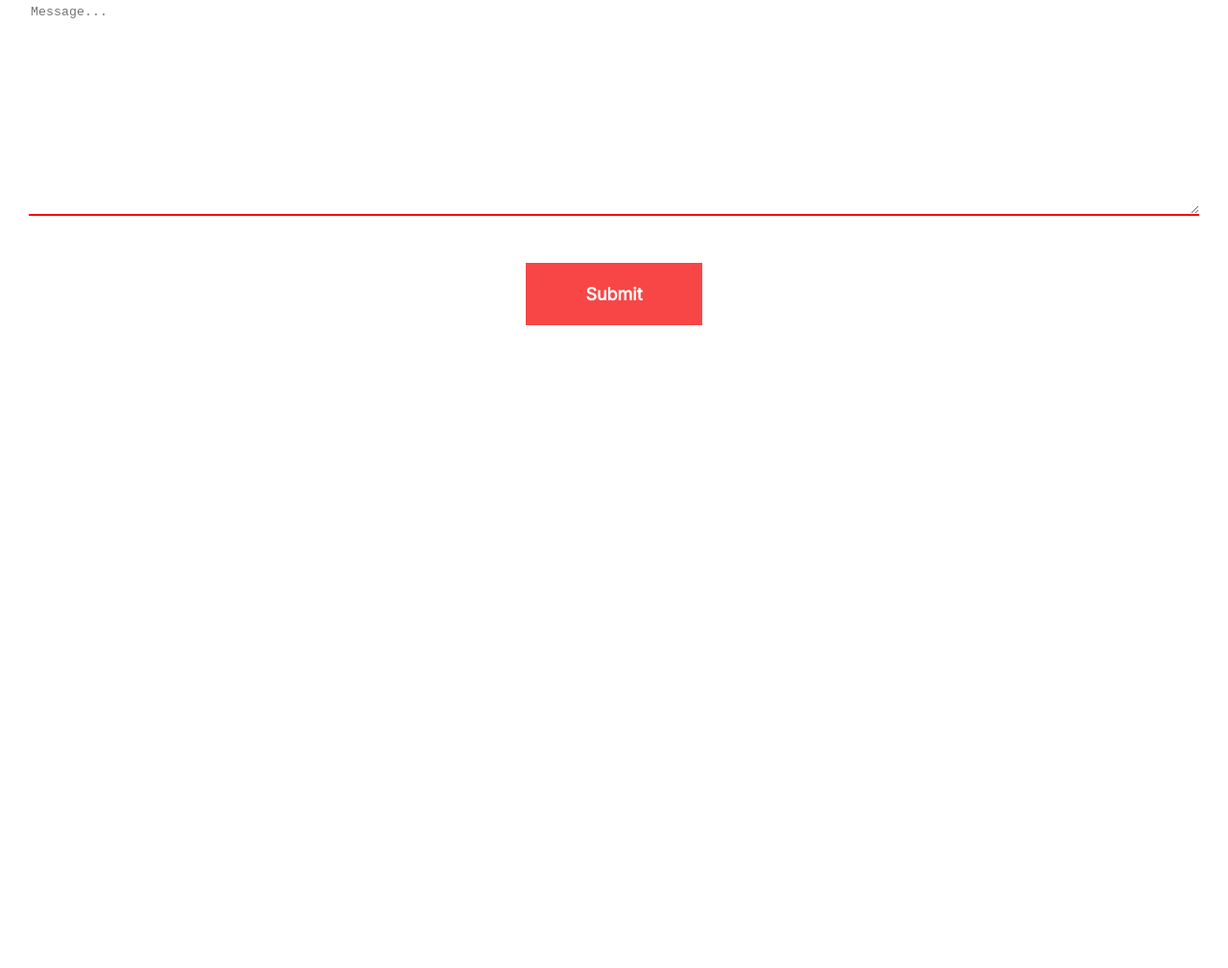
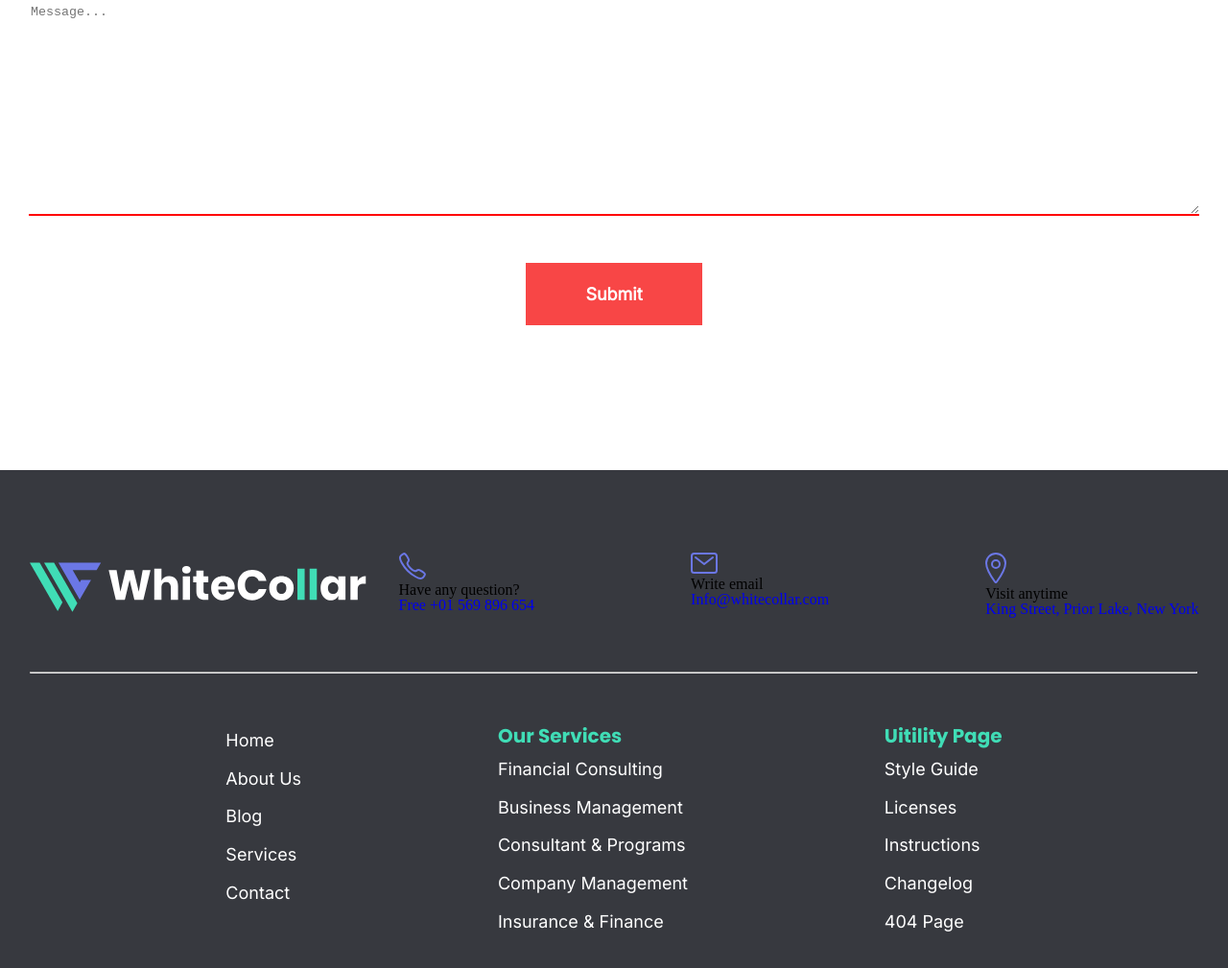
Before and after one commit to Nia-gabunia0/Niako-11, a plain HTML site: page index.html in a window 1280 px wide. Shown: the part 1665-2674 px from the top of the page at 96% size. Before the commit the page ends 2045 px from the top, so only its background shows below. Drawn offline with Linux system fonts and the light colour scheme.

Commit message:
Homework---11

```diff
--- a/css/style.css
+++ b/css/style.css
@@ -205,3 +205,68 @@
 .form-button:hover {
     background-color:#6B77E5;
 }
+/* Footer */
+
+.footer {
+	margin-top: 150px;
+	max-width: 1920px;
+	width: 100%;
+	height: 703px;
+    padding-top: 86px;
+	background-color: #37393F;
+
+}
+.footer-box {
+	max-width: 1219px;
+	width: 100%;
+	height: 68px;
+	margin: 0 auto;
+	justify-content: space-between;
+	align-items: center;
+}
+
+.logoo{
+    max-width: 385px;
+    width: 100%;
+    display: flex;
+}
+.little{
+    display: flex;
+    max-width: 834px;
+    width: 100%;
+    justify-content: space-between;
+}
+.footer-boxx{
+    display: flex;
+}
+.line {
+	max-width: 1217px;
+	width: 100%;
+	margin-top: 57px;
+}
+.info-div {
+    display: flex;
+    justify-content: space-evenly;
+    max-width: 1220px;
+    width: 100%;
+    margin: 0 auto;
+    margin-top: 50px;
+    margin-bottom: 50px;
+}
+.footer-ul-item{
+    height: 200px;
+}
+.footer-li-items {
+	color: #FFFFFF;
+    font-weight: 400;
+	font-size: 18px;
+	font-family: 'Inter', sans-serif;
+	line-height: 39.63px;
+}
+.textt{
+    color: #40DDB6;
+	font-family: 'Poppins', sans-serif;
+    font-weight: 600;
+    font-size: 20px;
+	line-height: 30px;
+}
--- a/index.html
+++ b/index.html
@@ -95,5 +95,73 @@
           </form>
         </section>
     </main>
+    <footer class="footer">
+      <div class="footer-box">
+        <div class="footer-boxx">
+          <div class="logoo">
+            <img src="images/Logo2.svg" alt="logo">
+          </div>
+          <div class="little">
+            <div class="icons-info2">
+              <img src="images/Icon-tel.svg" alt="tel">
+              <div class="div-txt2">
+                <h4>Have any question?</h4>
+                <p><a href="+01 569  896 654">Free +01 569  896 654</a> </p>
+              </div>
+            </div>
+            <div class="icons-info2">
+              <img src="images/Icon-email.svg" alt="email">
+              <div class="div-txt2">
+                <h4>Write email</h4>
+                <p><a href="mailto:Info@whitecollar.com">Info@whitecollar.com</a></p>
+              </div>
+            </div>
+            <div class="icons-info2">
+              <img src="images/Icon.svg" alt="location">
+              <div class="div-txt2">
+                <h4>Visit anytime</h4>
+                <p><a href="<iframe src="https://www.google.com/maps/embed?pb=!1m18!1m12!1m3!1d2835.332626187736!2d-93.4270653247374!3d44.71282258325854!2m3!1f0!2f0!3f0!3m2!1i1024!2i768!4f13.1!3m3!1m2!1s0x87f615d41e34597b%3A0x1200e3598a1ec4cf!2sPLate!5e0!3m2!1ska!2sge!4v1697656326164!5m2!1ska!2sge" width="600" height="450" style="border:0;" allowfullscreen="" loading="lazy" referrerpolicy="no-referrer-when-downgrade"></iframe>King Street,
+                  Prior Lake, New York</a>
+                  </p>
+              </div>
+            </div>
+          </div>
+        </div>
+        <div class="line">
+          <hr style="color: #6c6d72">
+        </div>
+        <div class="info-div">
+          <ul class="footer-ul-item">
+            <li class="footer-li-items">Home</li>
+            <li class="footer-li-items">About Us</li>
+            <li class="footer-li-items">Blog</li>
+            <li class="footer-li-items">Services</li>
+            <li class="footer-li-items">Contact</li>
+          </ul>
+          <div>
+            <h3 class="textt">Our Services</h3>
+            <ul class="footer-ul-item">
+              <li class="footer-li-items">Financial Consulting</li>
+              <li class="footer-li-items">Business Management</li>
+              <li class="footer-li-items">Consultant & Programs</li>
+              <li class="footer-li-items">Company Management</li>
+              <li class="footer-li-items">Insurance & Finance</li>
+            </ul>
+          </div>
+          <div>
+            <h3 class="textt">
+              Uitility Page
+            </h3>
+            <ul class="footer-ul-item">
+              <li class="footer-li-items">Style Guide</li>
+              <li class="footer-li-items"> Licenses</li>
+              <li class="footer-li-items">Instructions</li>
+              <li class="footer-li-items">Changelog</li>
+              <li class="footer-li-items">404 Page</li>
+            </ul>
+          </div>
+        </div>
+      </div>
+    </footer>
   </body>
 </html>
```
